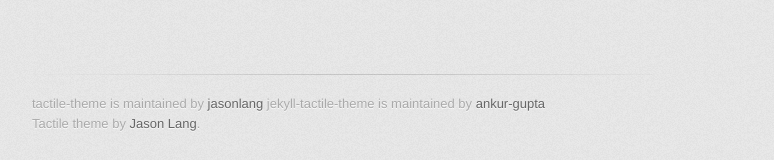
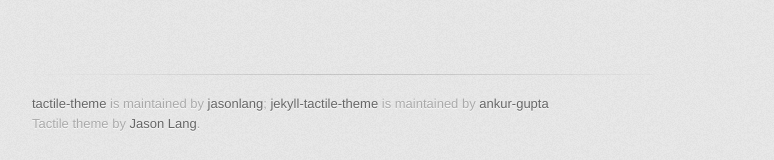
Before and after one commit to PokeD/Site, a Jekyll site: the page built from index.html, in a window 1280 px wide. Shown: the part 876-1036 px from the top of the page, without its empty margins (298-1072 px from the left). Built offline with Jekyll 4.4.1, drawn with Linux system fonts in a browser that asks for light colours; nearby versions of some CDN libraries; some web fonts are replaced; comment, search, counter and statistics services are not loaded.

Commit message:
Update footer.html

```diff
--- a/_includes/footer.html
+++ b/_includes/footer.html
@@ -1,6 +1,6 @@
 
-tactile-theme is maintained by <a href="https://github.com/jasonlong">jasonlang</a>
-jekyll-tactile-theme is maintained by <a href="https://github.com/ankur-gupta">ankur-gupta</a><br/>
+<a href="https://github.com/jasonlong/tactile-theme">tactile-theme</a> is maintained by <a href="https://github.com/jasonlong">jasonlang</a>;
+<a href="https://github.com/ankur-gupta/jekyll-tactile-theme">jekyll-tactile-theme</a> is maintained by <a href="https://github.com/ankur-gupta">ankur-gupta</a><br/>
 Tactile theme by <a href="https://twitter.com/jasonlong">Jason Lang</a>.
 
 <script>((window.gitter = {}).chat = {}).options = { room: 'PokeD/Public' };</script>
```
